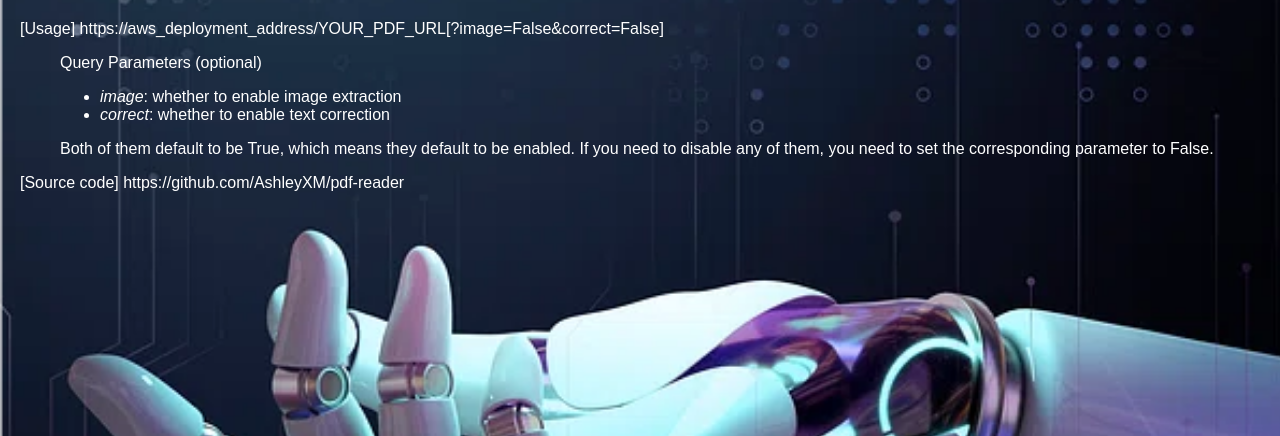
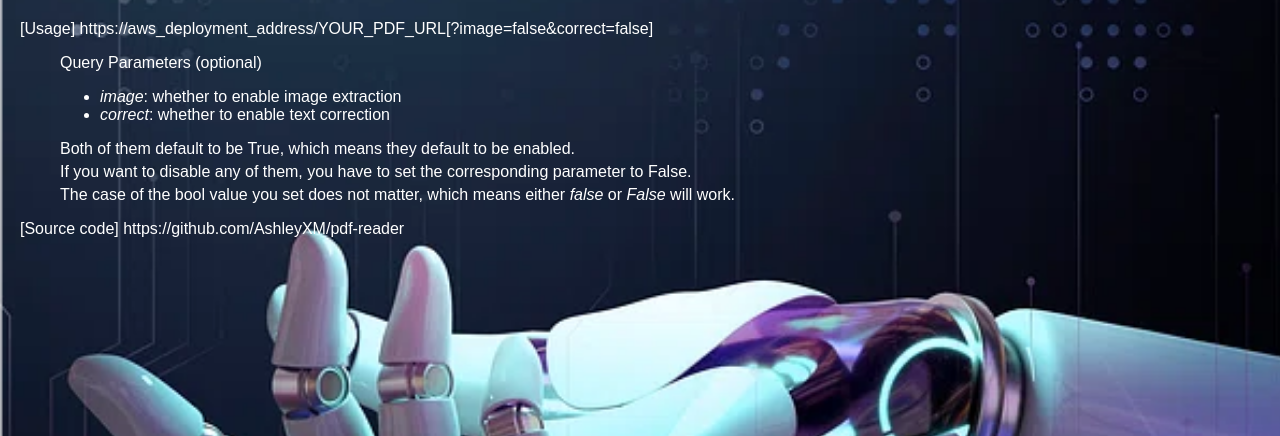
Before and after one commit to AshleyXM/pdf-reader, a FastAPI app: page / in a window 1280 px wide. Shown: the part 68-504 px from the top of the page. Run offline with FastAPI, Linux system fonts and the light colour scheme.

Commit message:
Make some changes to home page

```diff
--- a/static/style.css
+++ b/static/style.css
@@ -17,3 +17,7 @@ body {
 .query-parameter-explanation {
     padding-left: 40px;
 }
+
+.warning-note {
+    margin: 5px 0;
+}
--- a/templates/home.html
+++ b/templates/home.html
@@ -15,7 +15,7 @@
         </div>
         <div class="content">
             <p>
-                [Usage] https://aws_deployment_address/YOUR_PDF_URL[?image=False&correct=False]
+                [Usage] https://aws_deployment_address/YOUR_PDF_URL[?image=false&correct=false]
             </p>
             <div class="query-parameter-explanation">
                 Query Parameters (optional)
@@ -23,8 +23,9 @@
                 <li><i>image</i>: whether to enable image extraction</li>
                 <li><i>correct</i>: whether to enable text correction</li>
             </ul>
-                <span>Both of them default to be True, which means they default to be enabled.</span>
-                <span>If you need to disable any of them, you need to set the corresponding parameter to False.</span>
+            <div class="warning-note">Both of them default to be True, which means they default to be enabled.</div>
+            <div class="warning-note">If you want to disable any of them, you have to set the corresponding parameter to False.</div>
+            <div class="warning-note">The case of the bool value you set does not matter, which means either <i>false</i> or <i>False</i> will work.</div>
             </div>
             <p>
                 [Source code] https://github.com/AshleyXM/pdf-reader
```
